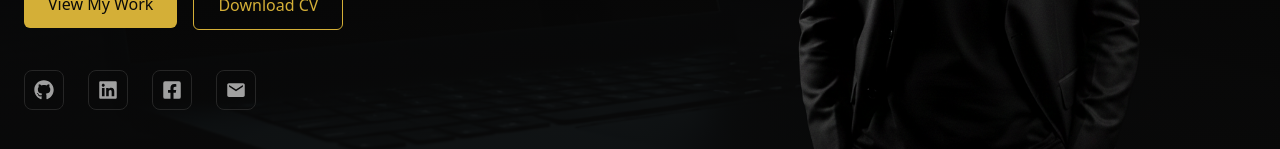
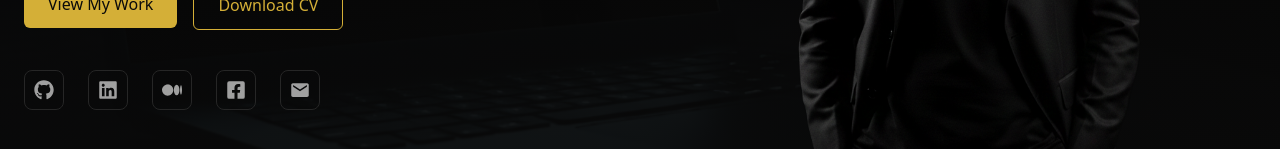
Before and after one commit to DilshanWA/Portfolio-Interface, a React (Vite) app: page / in a window 1280 px wide. Shown: the part 527-676 px from the top of the page. Built offline with nearby package versions, Linux system fonts and the light colour scheme.

Commit message:
update frontend

```diff
--- a/src/Components/Hero.tsx
+++ b/src/Components/Hero.tsx
@@ -1,6 +1,7 @@
 import heroImage from '../assets/myimage2.png'
 import { FaGithub,FaLinkedin, FaFacebookSquare   } from "react-icons/fa";
 import { IoMdMail } from "react-icons/io";
+import { BsMedium } from "react-icons/bs";
 import { TypeAnimation } from 'react-type-animation';
 
 
@@ -65,6 +66,10 @@ export default function Hero() {
                 className="btn-animate btn-animate-delay-1 w-10 h-10 border border-border rounded-lg flex items-center justify-center hover:border-primary hover:text-primary transition-all btn-glow">
                     <FaLinkedin size={20} className="text-muted-foreground hover:text-primary transition"/>
                 </a>
+                <a href="https://medium.com/@dilshan_tm" target="_blank"
+                className="btn-animate btn-animate-delay-1 w-10 h-10 border border-border rounded-lg flex items-center justify-center hover:border-primary hover:text-primary transition-all btn-glow">
+                    <BsMedium size={20} className="text-muted-foreground hover:text-primary transition"/>
+                </a>
                 <a href="https://web.facebook.com/dilshan.thathsara.92" target="_blank"
                 className="btn-animate btn-animate-delay-1 w-10 h-10 border border-border rounded-lg flex items-center justify-center hover:border-primary hover:text-primary transition-all btn-glow">
                     <FaFacebookSquare size={20} className="text-muted-foreground hover:text-primary transition"/>
@@ -73,7 +78,6 @@ export default function Hero() {
                 className="btn-animate btn-animate-delay-1 w-10 h-10 border border-border rounded-lg flex items-center justify-center hover:border-primary hover:text-primary transition-all btn-glow">
                     <IoMdMail size={20} className="text-muted-foreground hover:text-primary transition"/>
                 </a>
-
             </div>
         </div>
 
```
